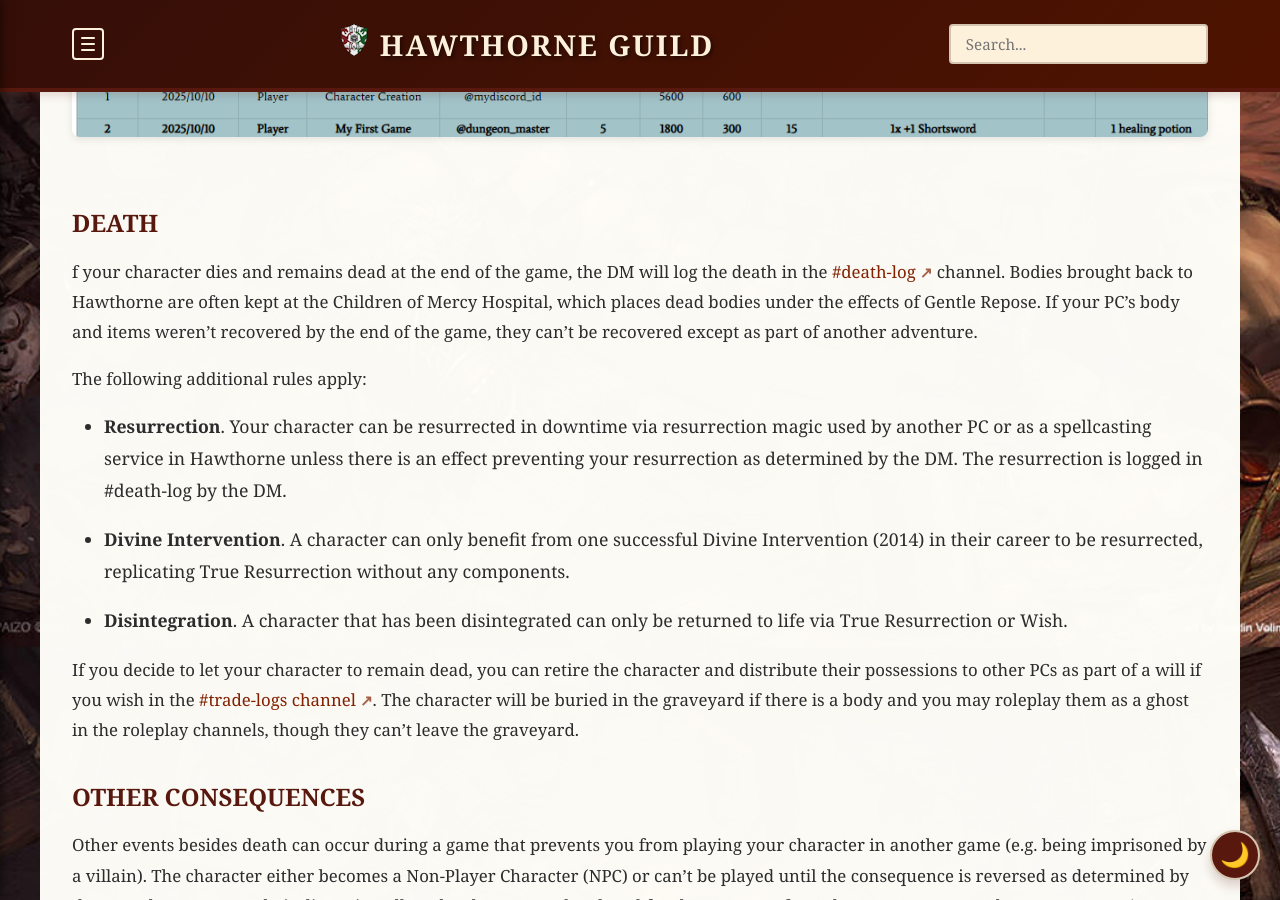
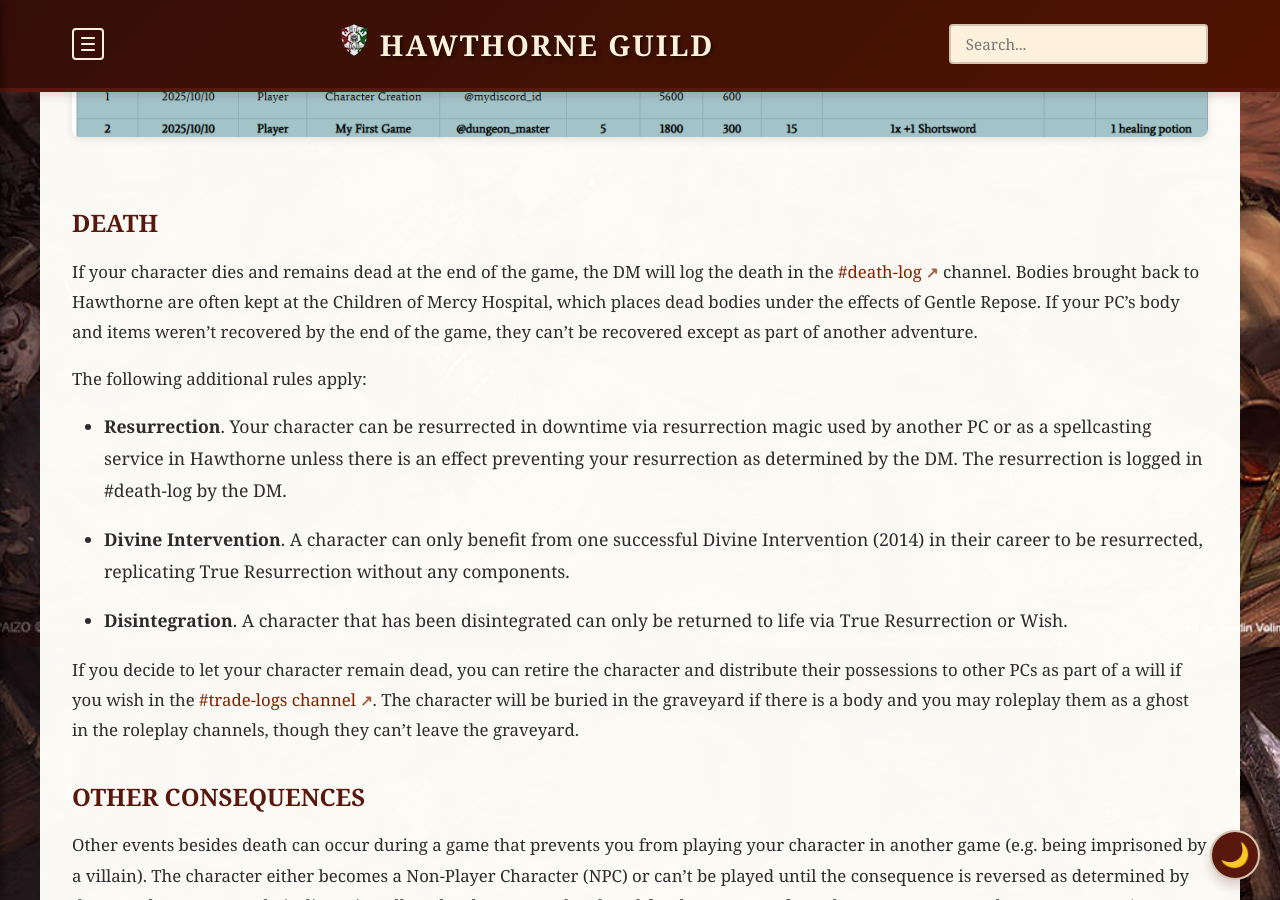
Before and after one commit to hawthorneguild/Guides, a Jekyll site: the page built from _playersguide/playing-games.md, in a window 1280 px wide and 900 px high, scrolled down 2953 px. Built offline with Jekyll 4.4.1, drawn with Linux system fonts in a browser that asks for light colours; comment, search, counter and statistics services are not loaded.

Commit message:
Minor fixes

```diff
--- a/_playersguide/playing-games.md
+++ b/_playersguide/playing-games.md
@@ -86,7 +86,7 @@
 
 ### Death
 
-f your character dies and remains dead at the end of the game, the DM will log the death in the <a href="https://discord.com/channels/308324031478890497/617814575840231443">#death-log</a> channel. Bodies brought back to Hawthorne are often kept at the Children of Mercy Hospital, which places dead bodies under the effects of Gentle Repose. If your PC’s body and items weren’t recovered by the end of the game, they can’t be recovered except as part of another adventure.
+If your character dies and remains dead at the end of the game, the DM will log the death in the <a href="https://discord.com/channels/308324031478890497/617814575840231443">#death-log</a> channel. Bodies brought back to Hawthorne are often kept at the Children of Mercy Hospital, which places dead bodies under the effects of Gentle Repose. If your PC’s body and items weren’t recovered by the end of the game, they can’t be recovered except as part of another adventure.
 
 The following additional rules apply:
 
@@ -96,7 +96,7 @@
 
 - **Disintegration**. A character that has been disintegrated can only be returned to life via True Resurrection or Wish.
 
-If you decide to let your character to remain dead, you can retire the character and distribute their possessions to other PCs as part of a will if you wish in the <a href="https://discord.com/channels/308324031478890497/617832619689902100">#trade-logs channel</a>. The character will be buried in the graveyard if there is a body and you may roleplay them as a ghost in the roleplay channels, though they can’t leave the graveyard.
+If you decide to let your character remain dead, you can retire the character and distribute their possessions to other PCs as part of a will if you wish in the <a href="https://discord.com/channels/308324031478890497/617832619689902100">#trade-logs channel</a>. The character will be buried in the graveyard if there is a body and you may roleplay them as a ghost in the roleplay channels, though they can’t leave the graveyard.
 
 ### Other Consequences
 
```
Also changed, not shown: _playersguide/your-mal.md (+2 -2 lines).
